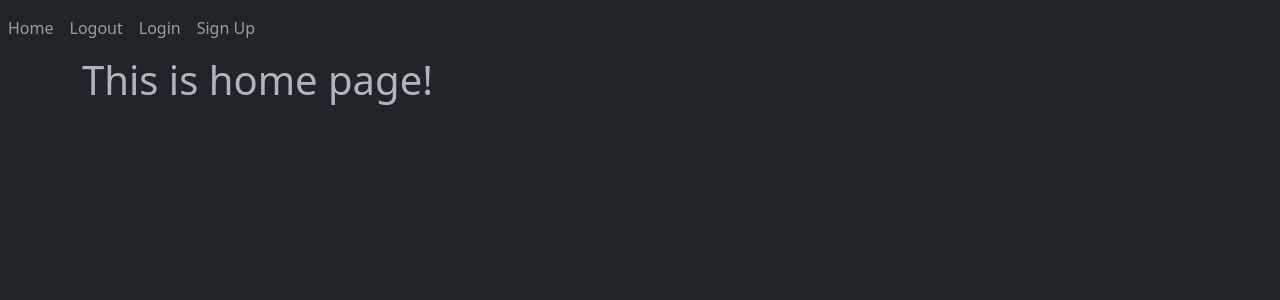
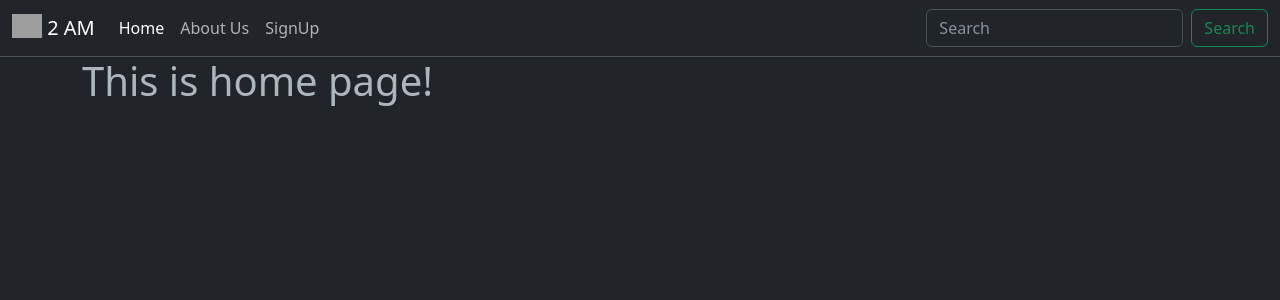
Before and after one commit to CS-Aditya-Rawat/flask_website, a Flask app: page / in a window 1280 px wide. Shown: the top 300 px of the page. Run offline with Flask 3, Linux system fonts and the light colour scheme; grey boxes are pictures that could not be loaded.

Commit message:
Updated the Navbar

```diff
--- a/website/templates/base.html
+++ b/website/templates/base.html
@@ -14,24 +14,50 @@
     >
   </head>
   <body>
-    <nav class='navbar navbar-expand-lg navbar-dark bg-dark'>
-      <button
-        class="navbar-toggler"
-        type="button"
-        data-toggle="collapse"
-        data-target="#navbar"
-      >
-        <span class="navbar-toggler-icon"></span>
-      </button>
-      <div class="collapse navbar-collapse" id="navbar">
-        <div class="navbar-nav">
-          <a class="nav-item nav-link" id="home" href="/">Home</a>
-          <a class="nav-item nav-link" id="logout" href="/logout">Logout</a>
-          <a class="nav-item nav-link" id="login" href="/login">Login</a>
-          <a class="nav-item nav-link" id="signUp" href="/sign-up">Sign Up</a>
-        </div>
-      </div>
-    </nav>
+  <nav class="navbar navbar-expand-lg bg-dark border-bottom border-bottom-dark sticky-top" dark-bs-theme="dark">
+  <div class="container-fluid">
+    <a class="navbar-brand" href="#">
+      <img src="https://cdn-icons-png.flaticon.com/512/233/233992.png" alt="Logo" width="30" height="24" class="d-inline-block align-text-top">
+      2 AM
+    </a>
+    <div class="collapse navbar-collapse" id="navbarScroll">
+      <ul class="navbar-nav me-auto my-2 my-lg-0 navbar-nav-scroll" style="--bs-scroll-height: 100px;">
+        <li class="nav-item">
+          <a class="nav-link active" aria-current="page" href="#">Home</a>
+        </li>
+        <li class="nav-item">
+          <a class="nav-link" href="#">About Us</a>
+        </li>
+        <li class="nav-item">
+          <a class="nav-link" href="/sign-up">SignUp</a>
+        </li>
+
+      </ul>
+      <form class="d-flex" role="search">
+        <input class="form-control me-2" type="search" placeholder="Search" aria-label="Search">
+        <button class="btn btn-outline-success" type="submit">Search</button>
+      </form>
+    </div>
+  </div>
+</nav>
+    <!-- <nav class='navbar navbar-expand-lg navbar-dark bg-dark'> -->
+    <!--   <button -->
+    <!--     class="navbar-toggler" -->
+    <!--     type="button" -->
+    <!--     data-toggle="collapse" -->
+    <!--     data-target="#navbar" -->
+    <!--   > -->
+    <!--     <span class="navbar-toggler-icon"></span> -->
+    <!--   </button> -->
+    <!--   <div class="collapse navbar-collapse" id="navbar"> -->
+    <!--     <div class="navbar-nav"> -->
+    <!--       <a class="nav-item nav-link" id="home" href="/">Home</a> -->
+    <!--       <a class="nav-item nav-link" id="logout" href="/logout">Logout</a> -->
+    <!--       <a class="nav-item nav-link" id="login" href="/login">Login</a> -->
+    <!--       <a class="nav-item nav-link" id="signUp" href="/sign-up">Sign Up</a> -->
+    <!--     </div> -->
+    <!--   </div> -->
+    <!-- </nav> -->
     {% with messages = get_flashed_messages(with_categories=true) %}
       {% if messages %}
         {% for category, message in messages %}
```
